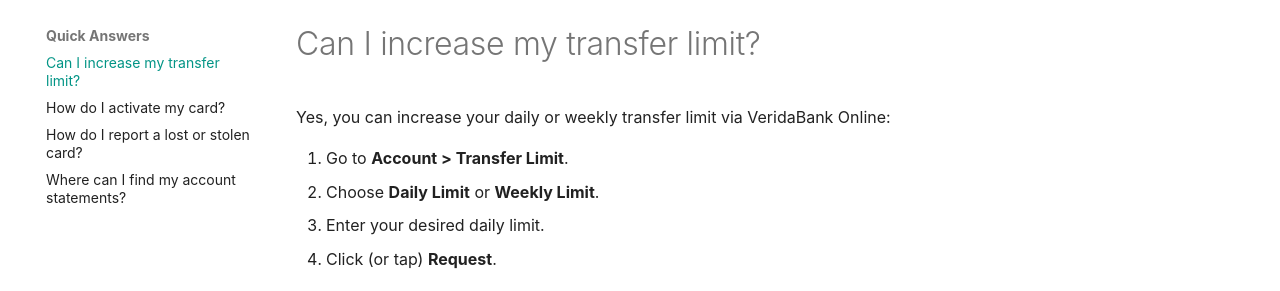
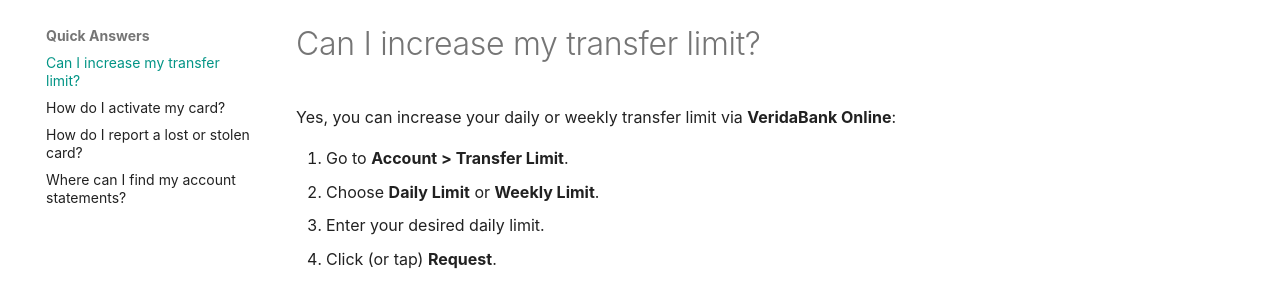
Before and after one commit to mlbms19/VeridaBank, an MkDocs documentation site: the page built from docs/Quick Answers/Increase Transfer Limits.md, in a window 1280 px wide. Shown: the part 123-414 px from the top of the page. Built offline with MkDocs 1.6.1 and Material for MkDocs 9.7.7, drawn with Linux system fonts in a browser that asks for light colours; some web fonts are replaced.

```diff
--- a/docs/Quick Answers/Increase Transfer Limits.md
+++ b/docs/Quick Answers/Increase Transfer Limits.md
@@ -1,6 +1,6 @@
 # Can I increase my transfer limit?
 
-Yes, you can increase your daily or weekly transfer limit via VeridaBank Online:
+Yes, you can increase your daily or weekly transfer limit via **VeridaBank Online**:
 
 1. Go to **Account > Transfer Limit**.
 2. Choose **Daily Limit** or **Weekly Limit**.
```
Also changed, not shown: docs/Quick Answers/Activate Card.md (+1 -1 lines).
